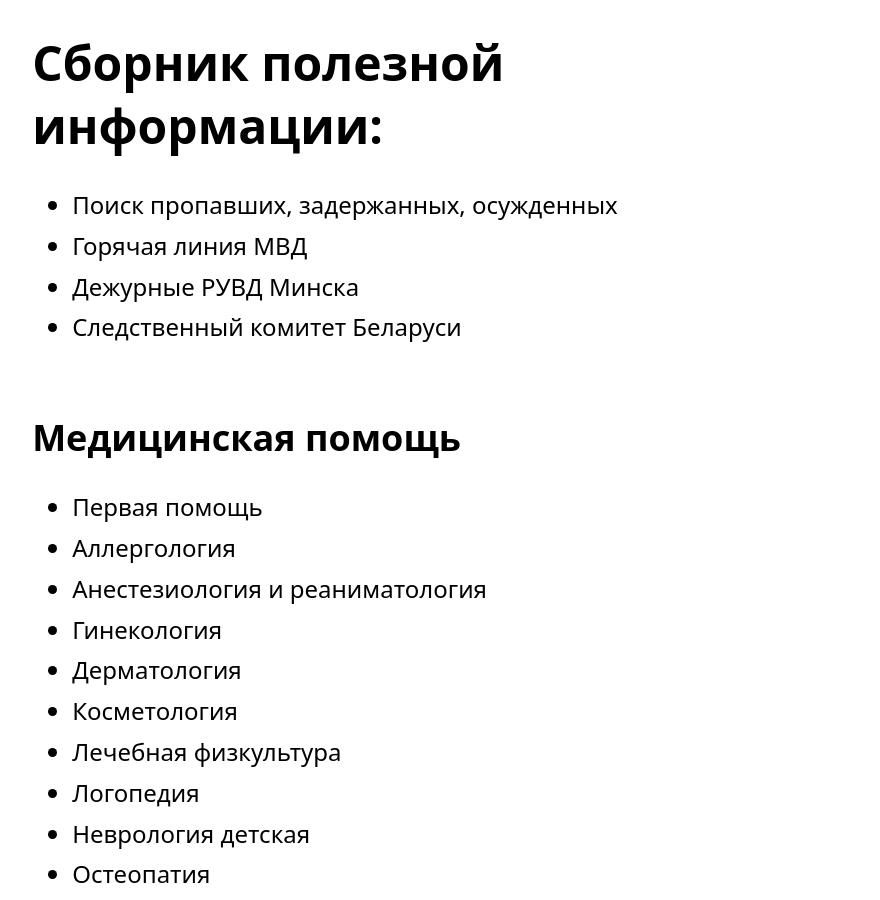
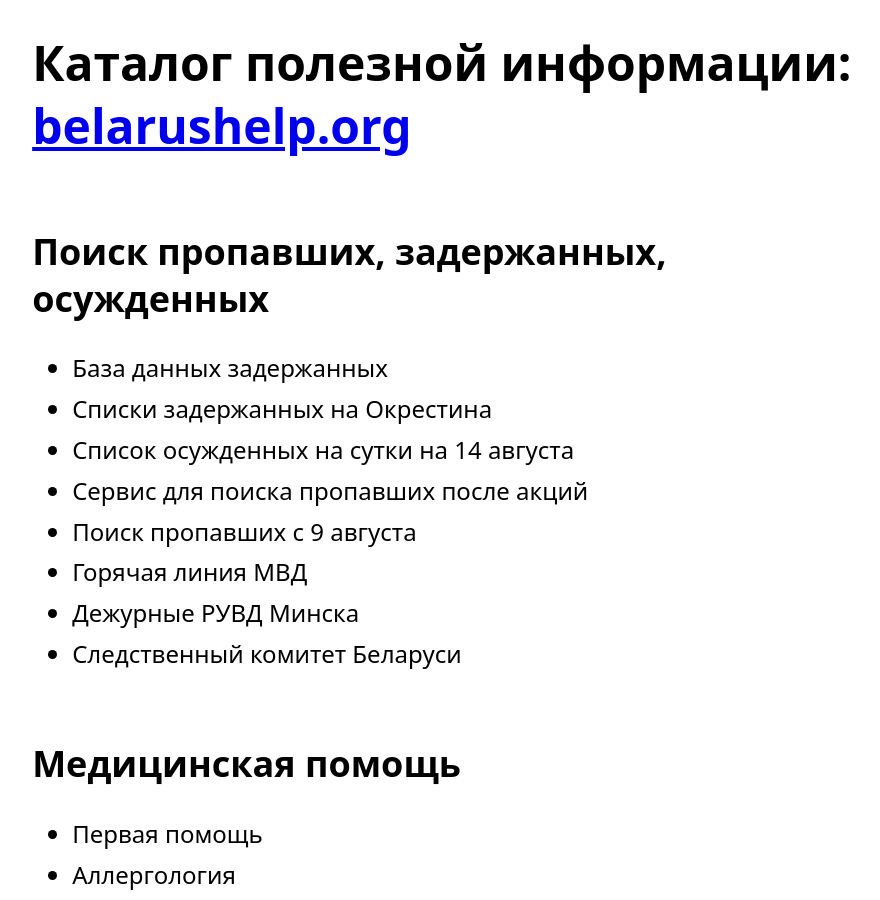
Before and after one commit to free-belarus/info, a Jekyll site: the page built from docs/belarushelp-org.md, in a window 1280 px wide and 900 px high. Shown: the whole window, without its empty margins (196-1076 px from the left). Built offline with Jekyll 4.4.1, drawn with Linux system fonts in a browser that asks for light colours; our own code applies the rules of GitHub Pages for plain Markdown files.

Commit message:
Update belarushelp-org.md

```diff
--- a/docs/belarushelp-org.md
+++ b/docs/belarushelp-org.md
@@ -1,6 +1,12 @@
-# Сборник полезной информации:
+# Каталог полезной информации: [belarushelp.org](https://belarushelp.org/)
 
-- Поиск пропавших, задержанных, осужденных
+## Поиск пропавших, задержанных, осужденных
+
+- База данных задержанных
+- Списки задержанных на Окрестина
+- Список осужденных на сутки на 14 августа
+- Сервис для поиска пропавших после акций
+- Поиск пропавших с 9 августа
 - Горячая линия МВД
 - Дежурные РУВД Минска
 - Следственный комитет Беларуси
```
